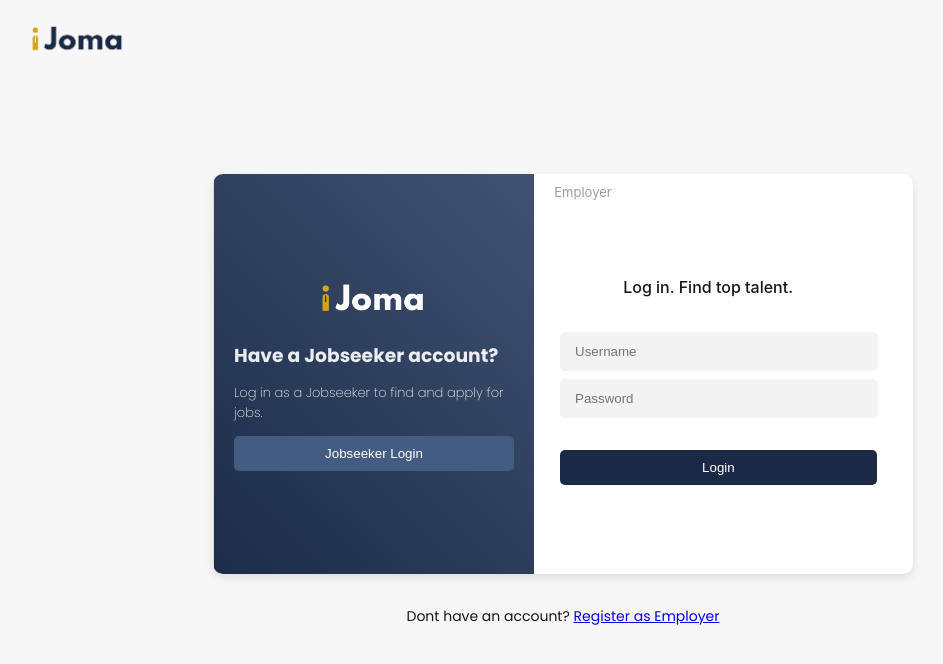
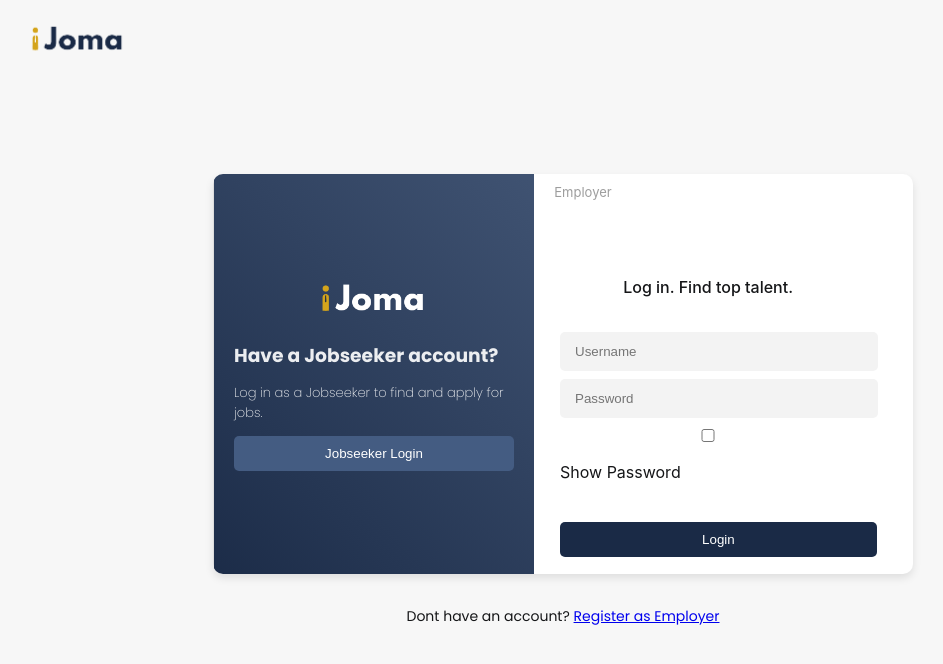
Before and after one commit to iJomaCoding/ijomaa, a React (Vite) app: page /login in a window 1280 px wide. Both pictures are taken after a click on the button "Employer Login". Shown: the top 664 px of the page, without its empty margins (77-1020 px from the left). Built offline with nearby package versions, Linux system fonts and the light colour scheme; the HTML template or start-up script is replaced by a standard one.

Commit message:
Added some styles

```diff
--- a/src/components/Login/EmployerLogin.jsx
+++ b/src/components/Login/EmployerLogin.jsx
@@ -1,7 +1,13 @@
-import React from "react";
+import React, { useState } from "react";
 import styles from "./UserLogin.module.css";
 import { Link } from "react-router-dom";
 const EmployerLogin = () => {
+  const [showPassword, setShowPassword] = useState(false);
+
+  const handleShowPasswordChange = () => {
+    setShowPassword(!showPassword);
+  };
+
   return (
     <div>
       <div className={styles.infield}>
@@ -10,8 +16,23 @@ const EmployerLogin = () => {
       </div>
       <div className={styles.infield}>
         {" "}
-        <input type="password" placeholder="Password" required />
+        <input
+          type={showPassword ? "text" : "password"}
+          placeholder="Password"
+          required
+        />
         <label></label>
+      </div>
+      <div className={styles.checkbox}>
+        <input
+          className="form-check-input"
+          type="checkbox"
+          id="show-password"
+          name="show-password"
+          value="yes"
+          onChange={handleShowPasswordChange}
+        />
+        <p>Show Password</p>
       </div>
       <Link to="/employer/dashboard">
         <button className={styles.loginBtn} type="submit">
```
